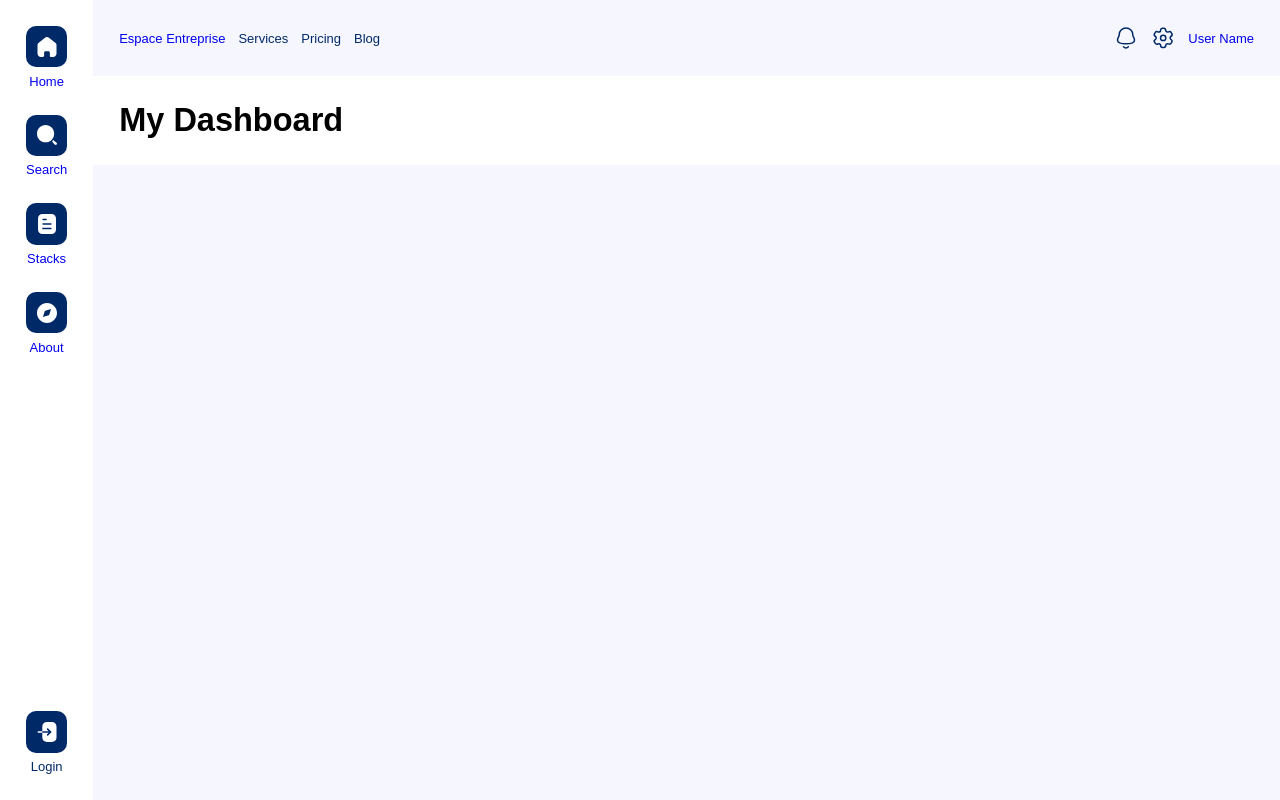
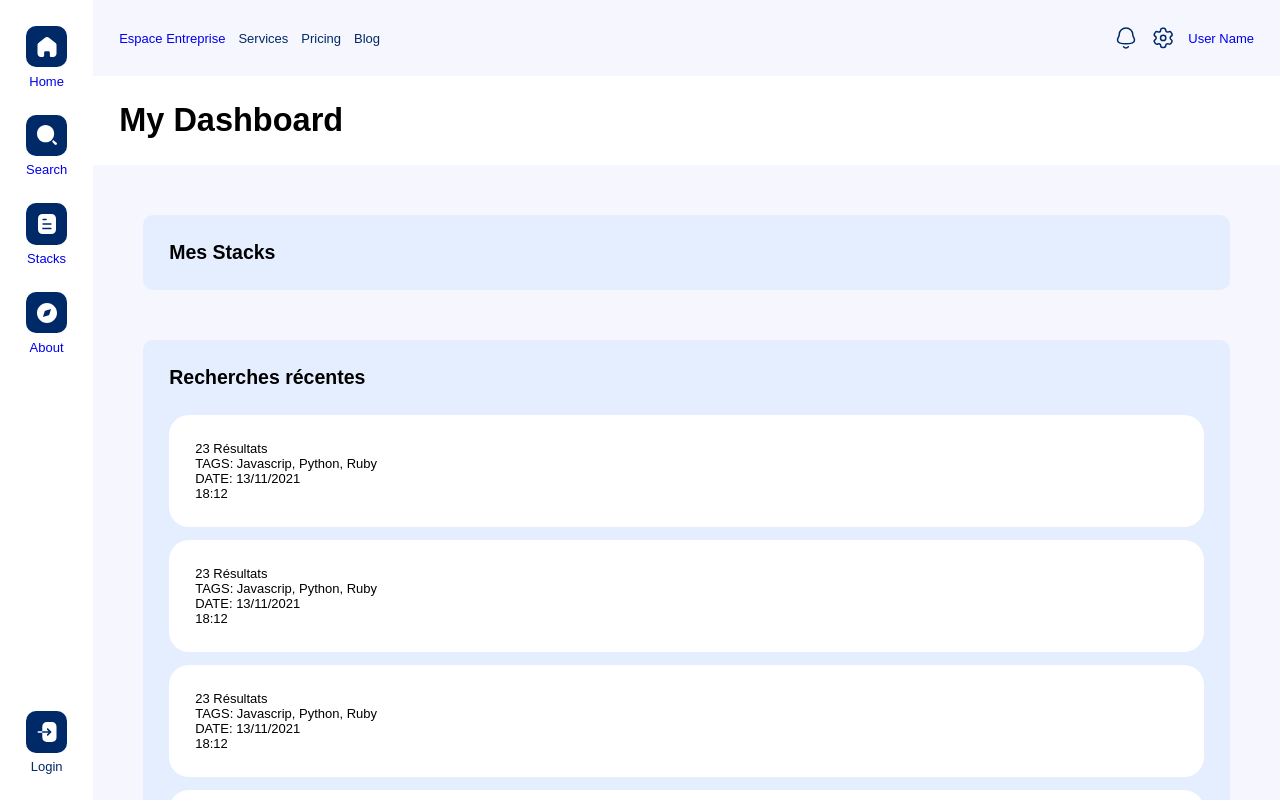
Before and after one commit to BFH92/front_stacker, a React (Create React App) app: page /user/dashboard in a window 1280 px wide. Built offline with nearby package versions, Linux system fonts and the light colour scheme.

Commit message:
basic card, card on userDashboard

```diff
--- a/src/Components/RecentSearch/index.jsx
+++ b/src/Components/RecentSearch/index.jsx
@@ -14,13 +14,6 @@ const RecentSearch = () => {
           <PreviewRecentSearch />
           <PreviewRecentSearch />
           <PreviewRecentSearch />
-          <PreviewRecentSearch />
-          <PreviewRecentSearch />
-          <PreviewRecentSearch />
-          <PreviewRecentSearch />
-          <PreviewRecentSearch />
-          <PreviewRecentSearch />
-          <PreviewRecentSearch />
         </ul>
       </div>
     </div>
--- a/src/Pages/UserDashboard/index.jsx
+++ b/src/Pages/UserDashboard/index.jsx
@@ -1,6 +1,7 @@
 import React from 'react';
 import './userDashboard.scss';
 import Header from '../../Components/Header';
+import RecentSearch from '../../Components/RecentSearch';
 
 const UserDashboard = () => {
 
@@ -8,6 +9,13 @@ const UserDashboard = () => {
     <div className="">
       <Header />
       <div className="container__title-pane">My Dashboard</div>
+
+      <div className="card">
+        <h2>Mes Stacks</h2> {/*user stacks component avec icônes des stacks en grid*/}
+      </div>
+      <div className="card">
+        <RecentSearch/>
+      </div>
     </div>
   );
 };
--- a/src/Styles/main.scss
+++ b/src/Styles/main.scss
@@ -20,3 +20,11 @@
   font-weight: bold;
 
 }
+
+.card {
+  background-color: $medium-grey;
+  padding: $padding * 2;
+  color: $black;
+  border-radius: $small-radius;
+  margin: 50px;
+}
```
